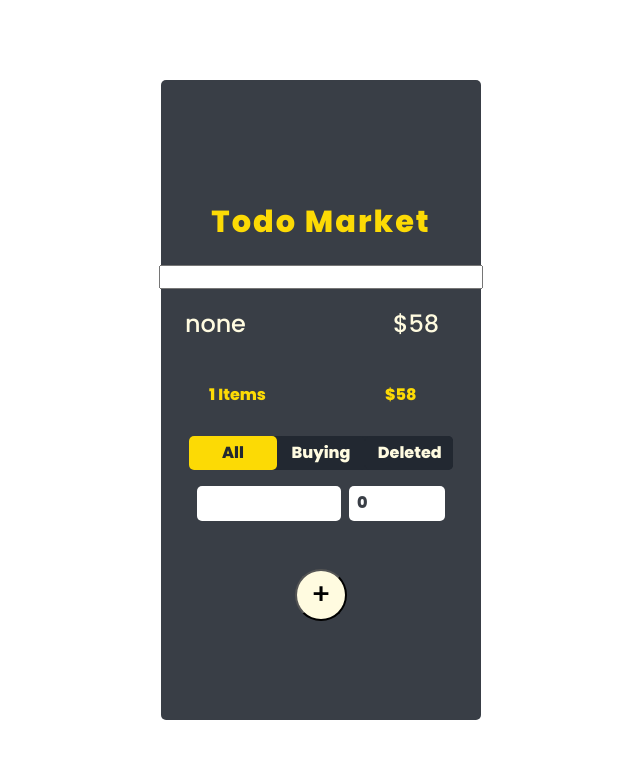
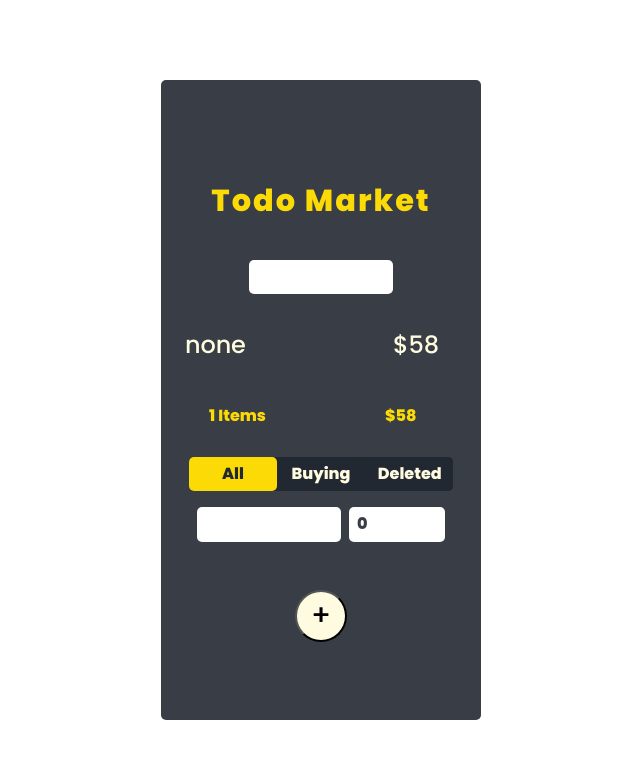
Before and after one commit to Wander95/TodoList-React-styledcomponents, a React app: page / in a window 1280 px wide. Shown: the top 758 px of the page, without its empty margins (319-959 px from the left). Built offline with nearby package versions, Linux system fonts and the light colour scheme.

Commit message:
Feat(Main): Add input

```diff
--- a/src/Assets/styles/base.ts
+++ b/src/Assets/styles/base.ts
@@ -54,5 +54,24 @@ export default {
 
     /* identical to box height */
     letter-spacing: -0.005em;
+  `,
+
+  m_input:css`
+    display:inline-block;
+    margin:1rem 0;
+    padding:.5rem;
+    border: 0;
+    outline: 0;
+    font-weight:600;
+
+    color:
+    ${({theme})=>
+      theme.colors.primary.lightBlack
+    };
+
+    border-radius:
+    ${({theme})=>
+      theme.borderRadius.light
+    };
   `
 }
--- a/src/Layouts/Main/Main.styled.ts
+++ b/src/Layouts/Main/Main.styled.ts
@@ -1,6 +1,12 @@
 import styled from 'styled-components';
 import mixins from 'Assets/styles/mixins';
+import base from 'Assets/styles/base'
 
+interface IIpunt {
+  width?:string
+  padding?:string
+  marginRight?:string
+}
 
 export const Container = styled.div`
   ${mixins.centralize}
@@ -9,7 +15,16 @@ export const Container = styled.div`
   width:100%;
 `;
 
+export const Input = styled.input<IIpunt>`
+  ${base.m_input}
 
+  width:
+  ${({width})=>
+    width ? width : '8rem'
+  };
+
+
+`;
 
 
 export const Header = styled.h2`
--- a/src/Layouts/Main/Main.view.tsx
+++ b/src/Layouts/Main/Main.view.tsx
@@ -11,7 +11,8 @@ import {
   SummaryContainer,
   SummaryCount,
   SummaryPrice,
-  CardListContainer
+  CardListContainer,
+  Input
 } from './Main.styled';
 
 import { AnimatePresence } from 'framer-motion'
@@ -41,7 +42,7 @@ const MainView:FC<IMainProps> = (props)=> {
         <Card>
 
           <Header>Todo Market</Header>
-          <input type="text"/>
+          <Input type="text"/>
           <CardListContainer>
             <AnimatePresence>
 
```
